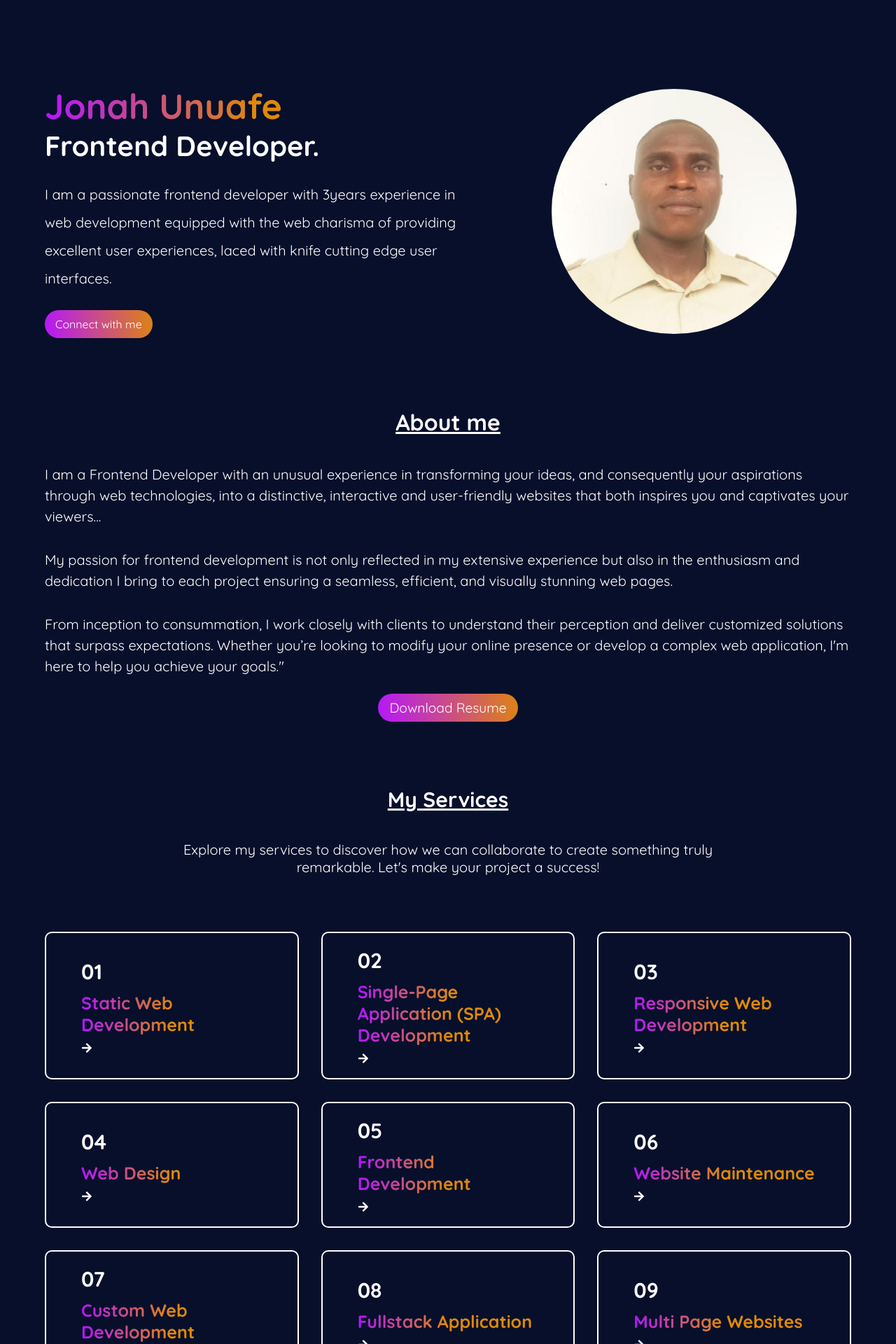
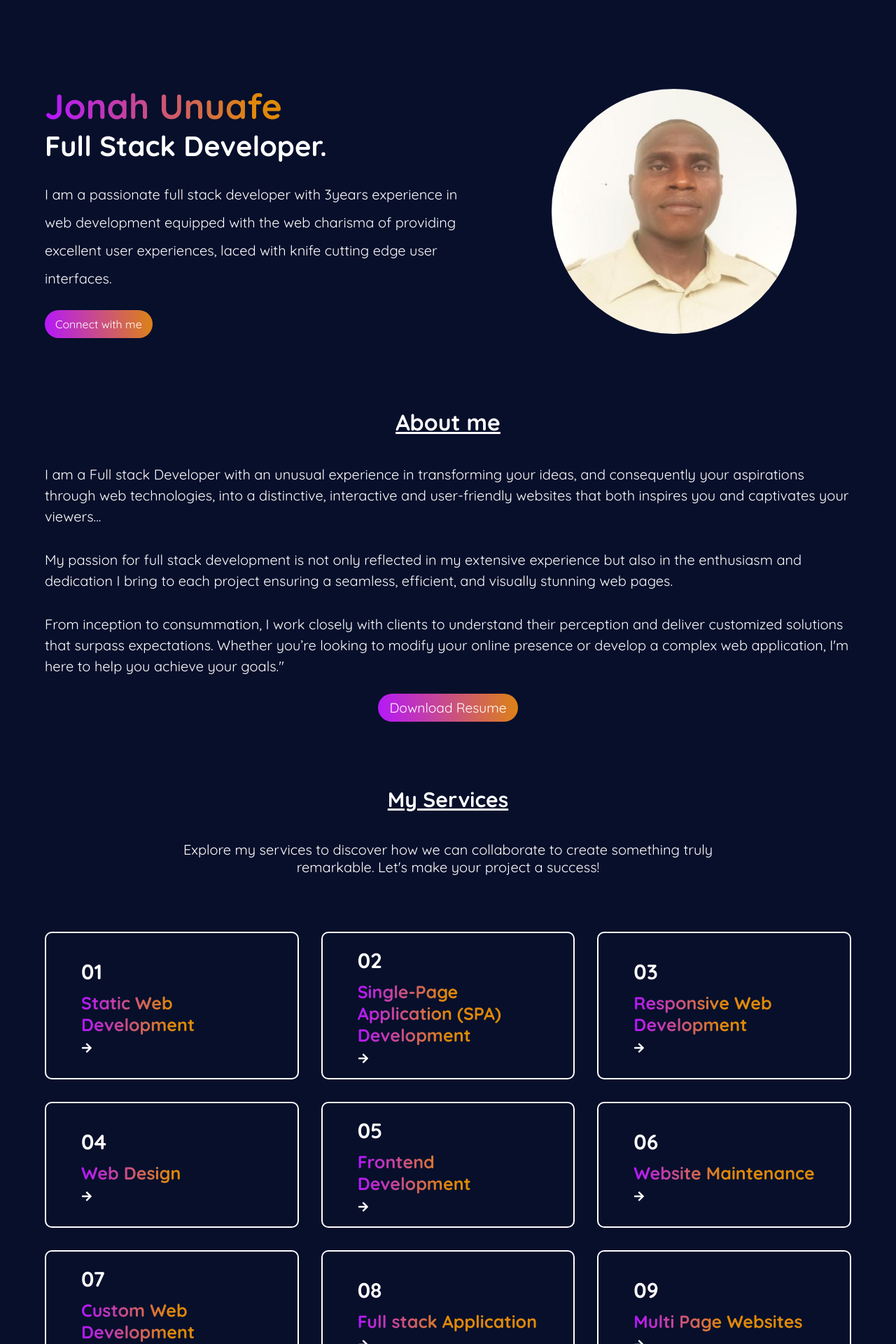
Before and after one commit to jonahunuafe/portfolio-react, a React (Vite) app: page / in a window 1280 px wide. Shown: the part 80-2000 px from the top of the page at 70% size. Built offline with nearby package versions, Linux system fonts and the light colour scheme.

Commit message:
updated from frontend to full stack developer

```diff
--- a/src/components/About/About.jsx
+++ b/src/components/About/About.jsx
@@ -12,13 +12,13 @@ const About = () => {
       <div className={classes.aboutSection}>
          <div className={classes.aboutPara}>
             <p>
-               I am a Frontend Developer with an unusual experience in transforming your
+               I am a Full stack Developer with an unusual experience in transforming your
                ideas, and consequently your aspirations through web technologies, into a
                distinctive, interactive and user-friendly websites that both inspires you
                and captivates your viewers...
             </p>
             <p>
-               My passion for frontend development is not only reflected in my extensive
+               My passion for full stack development is not only reflected in my extensive
                experience but also in the enthusiasm and dedication I bring to each project
                ensuring a seamless, efficient, and visually stunning web pages.
             </p>
--- a/src/components/Home/Home.jsx
+++ b/src/components/Home/Home.jsx
@@ -9,9 +9,9 @@ const Home = () => {
         <img src={jonah_img} alt="author's profile picture" />
       </div>
       <div className={classes.authorAction}>
-        <h1><span>Jonah Unuafe <br/></span> Frontend Developer.</h1>
+        <h1><span>Jonah Unuafe <br/></span> Full Stack Developer.</h1>
         <p>
-          I am a passionate frontend developer with 3years experience in web development
+          I am a passionate full stack developer with 3years experience in web development
           equipped with the web charisma of providing excellent user experiences, laced
           with knife cutting edge user interfaces.
         </p>
--- a/src/components/data.js
+++ b/src/components/data.js
@@ -38,7 +38,7 @@ const services = [
    },
    {
       s_no: "08",
-      s_name: "Fullstack Application"
+      s_name: "Full stack Application"
    },
    {
       s_no: "09",
```
